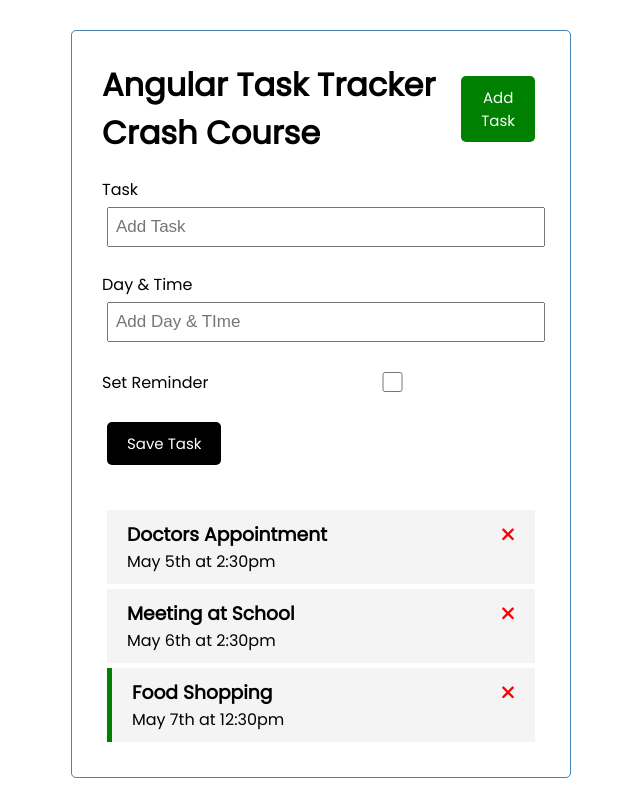
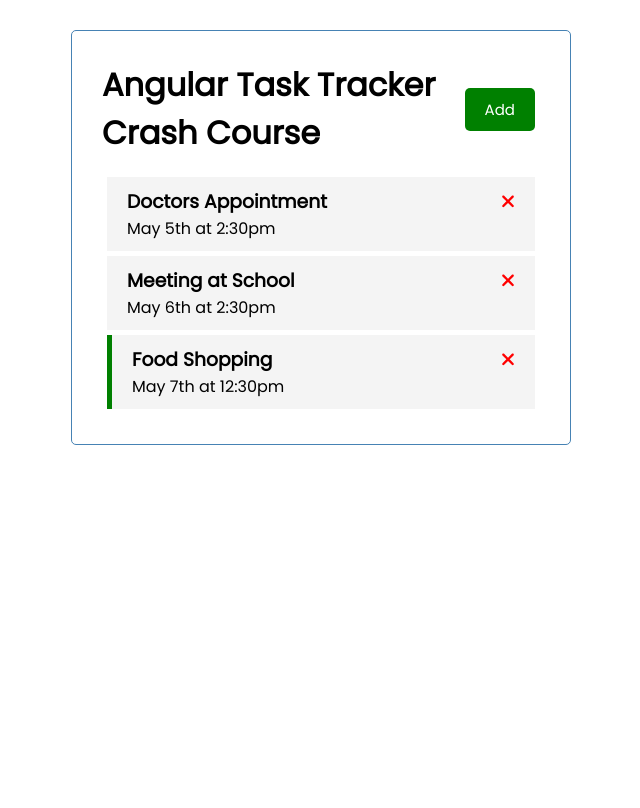
Before and after one commit to terranadams/angular-traversy-crash, an Angular app: page / in a window 1280 px wide. Shown: the whole page, without its empty margins (319-959 px from the left). Built offline with nearby package versions, Linux system fonts and the light colour scheme; data requests are answered from the project's data file.

Commit message:
toggle complete

```diff
--- a/src/app/components/add-task/add-task.component.html
+++ b/src/app/components/add-task/add-task.component.html
@@ -1,4 +1,4 @@
-<form class="add-form" (ngSubmit)="onSubmit()">
+<form *ngIf="showAddTask" class="add-form" (ngSubmit)="onSubmit()">
   <div class="form-control">
     <label for="text">Task</label>
     <input type="text" name="text" [(ngModel)]="text" id="text" placeholder="Add Task">
--- a/src/app/components/add-task/add-task.component.ts
+++ b/src/app/components/add-task/add-task.component.ts
@@ -1,6 +1,8 @@
 import { Component, Output, EventEmitter } from '@angular/core';
 import { FormsModule } from '@angular/forms';
 import { Task } from 'src/app/interfaces/Task';
+import { UiService } from 'src/app/services/ui.service';
+import {Subscription} from 'rxjs'
 
 @Component({
   selector: 'app-add-task',
@@ -14,9 +16,17 @@ export class AddTaskComponent {
   text!: string;
   day!: string;
   reminder: boolean = false; // we can set default values for databinds.
-  // To databind, we must import and use the forms module.
+  // To databind, we must import and use the forms module.....?
   // Brackets are for input like [ngStyle], [ngClass] or making props, and parenthesis are for output, like events.
   // But with two way binding, we use both: [(ngModel)]="variableName"
+  subscription: Subscription
+  showAddTask!: boolean
+
+  constructor(private uiService: UiService) {
+    this.subscription = this.uiService
+      .onToggle()
+      .subscribe(value => this.showAddTask = value)
+  }
 
   onSubmit() {
     if (!this.text) alert('Please add a task.');
--- a/src/app/components/header/header.component.html
+++ b/src/app/components/header/header.component.html
@@ -1,4 +1,8 @@
 <header>
-  <h1>{{title}}</h1>
-  <app-button color="green" text="Add Task" (click)="toggleAddTask()"></app-button>
+  <h1>{{ title }}</h1>
+  <app-button
+    color="{{ showAddTask ? 'red' : 'green' }}"
+    text="{{ showAddTask ? 'Close' : 'Add' }}"
+    (click)="toggleAddTask()"
+  ></app-button>
 </header>
--- a/src/app/components/header/header.component.ts
+++ b/src/app/components/header/header.component.ts
@@ -1,4 +1,6 @@
 import { Component } from '@angular/core';
+import { UiService } from 'src/app/services/ui.service';
+import { Subscription } from 'rxjs'
 
 @Component({
   selector: 'app-header',
@@ -7,8 +9,19 @@ import { Component } from '@angular/core';
 })
 export class HeaderComponent {
   title: string = 'Angular Task Tracker Crash Course';
+  showAddTask!: boolean
+  subscription: Subscription
+
+  constructor(private uiService:UiService) {
+    this.subscription = this.uiService.onToggle().subscribe(value => this.showAddTask = value)
+    // we're setting the value in this component to whatever the value is in the service after it got changed.
+
+  }
 
   toggleAddTask() {
-    console.log('hello world')
+    this.uiService.toggleAddTask()
+    // we could've just updated the value within this method,
+    // but we want other components to see the change as well, which is why we're using a service.
+    // so we request to listen to it in the constructor of this file
   }
 }
--- a/src/app/services/task.service.ts
+++ b/src/app/services/task.service.ts
@@ -3,6 +3,7 @@ import { HttpClient, HttpHeaders } from '@angular/common/http' // HttpClientModu
 import { Task } from '../interfaces/Task';
 import { TASKS } from '../mock-tasks';
 import { Observable, of } from 'rxjs';
+import { TasksComponent } from '../components/tasks/tasks.component';
 
 const httpOptions = {
   headers: new HttpHeaders({
@@ -17,6 +18,8 @@ const httpOptions = {
   The first command spins up the backend api as described in https://www.npmjs.com/package/json-server which the front end draws tasks from (this was an added script to package.json line 10
   The api is powered by the npm package json-server, which turns our db.json file in the root folder into an api we can run api calls at locally to the hostname "localhost:5000/tasks"
   */
+
+  // all these calls get ran in TasksComponent
 
 @Injectable({
   providedIn: 'root'
--- /dev/null
+++ b/src/app/services/ui.service.ts
@@ -0,0 +1,28 @@
+import { Injectable } from '@angular/core';
+import {Observable, Subject} from 'rxjs'
+
+@Injectable({
+  providedIn: 'root'
+})
+export class UiService {
+
+  // This is called a Subject. Think of this file as a giant react hook, holding variables with data, and methods for changing that data
+  // and then that data gets shared to other components as an observable, so it stays up to date dynamically
+
+  private showAddTask: boolean = false
+  private subject = new Subject<any>()
+
+
+  constructor() { }
+
+  toggleAddTask(): void {
+    this.showAddTask = !this.showAddTask // we're changing the boolean to equal the opposite, toggling
+    this.subject.next(this.showAddTask) // we pass the value into this next() method, which is what gets
+    // passed along as an observable when the onToggle() method below gets subscribed to by other components.
+  }
+
+  onToggle(): Observable<any> {
+    return this.subject.asObservable()
+  }
+}
+// we want to call toggleAddTask() whenever the button gets clicked, and then when we want to do something when that happens, we subscribe to onToggle() since it's an observable.
```
Also changed, not shown: 1 other file (tests, documents, lock files or other folders).
